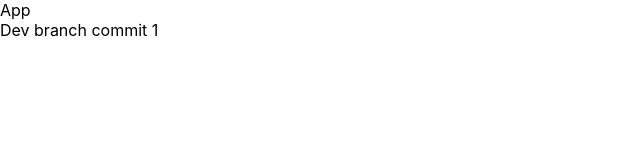
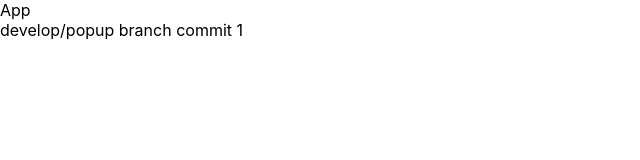
Before and after one commit to andreiminets/cra-console, a React (Create React App) app: page / in a window 1280 px wide. Shown: the top 160 px of the page, without its empty margins (0-640 px from the left). Built offline with nearby package versions, Linux system fonts and the light colour scheme.

Commit message:
develop/popup branch commit 1

```diff
--- a/src/App.tsx
+++ b/src/App.tsx
@@ -2,11 +2,12 @@ import React from 'react';
 import './App.css';
 
 function App() {
-  return (
-      <div>
-        <div>App</div>
-        <div>Dev branch commit 1</div>
-      </div>
-  );
+    return (
+        <div>
+            <div>App</div>
+            <div>develop/popup branch commit 1</div>
+        </div>
+    );
 }
+
 export default App;
```
